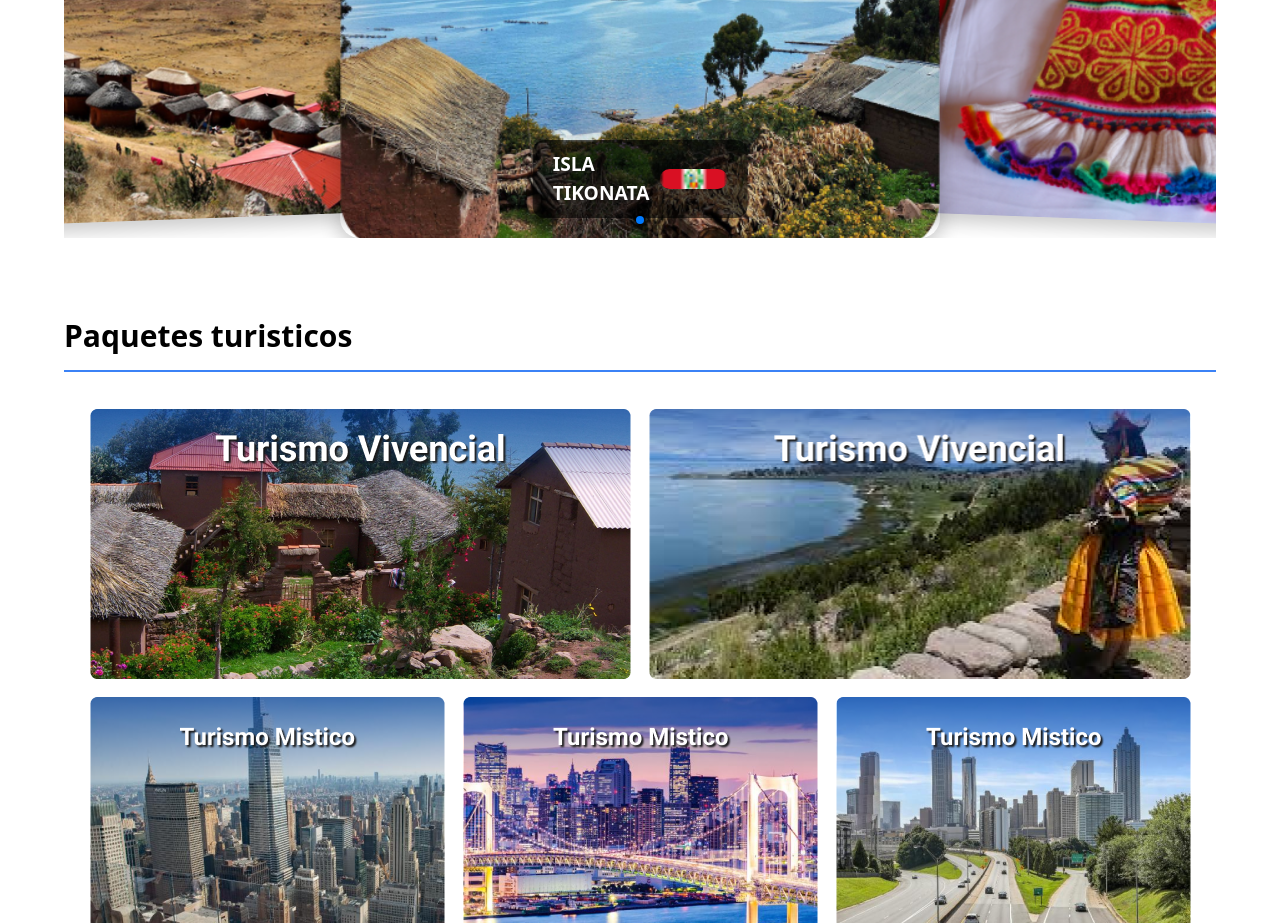
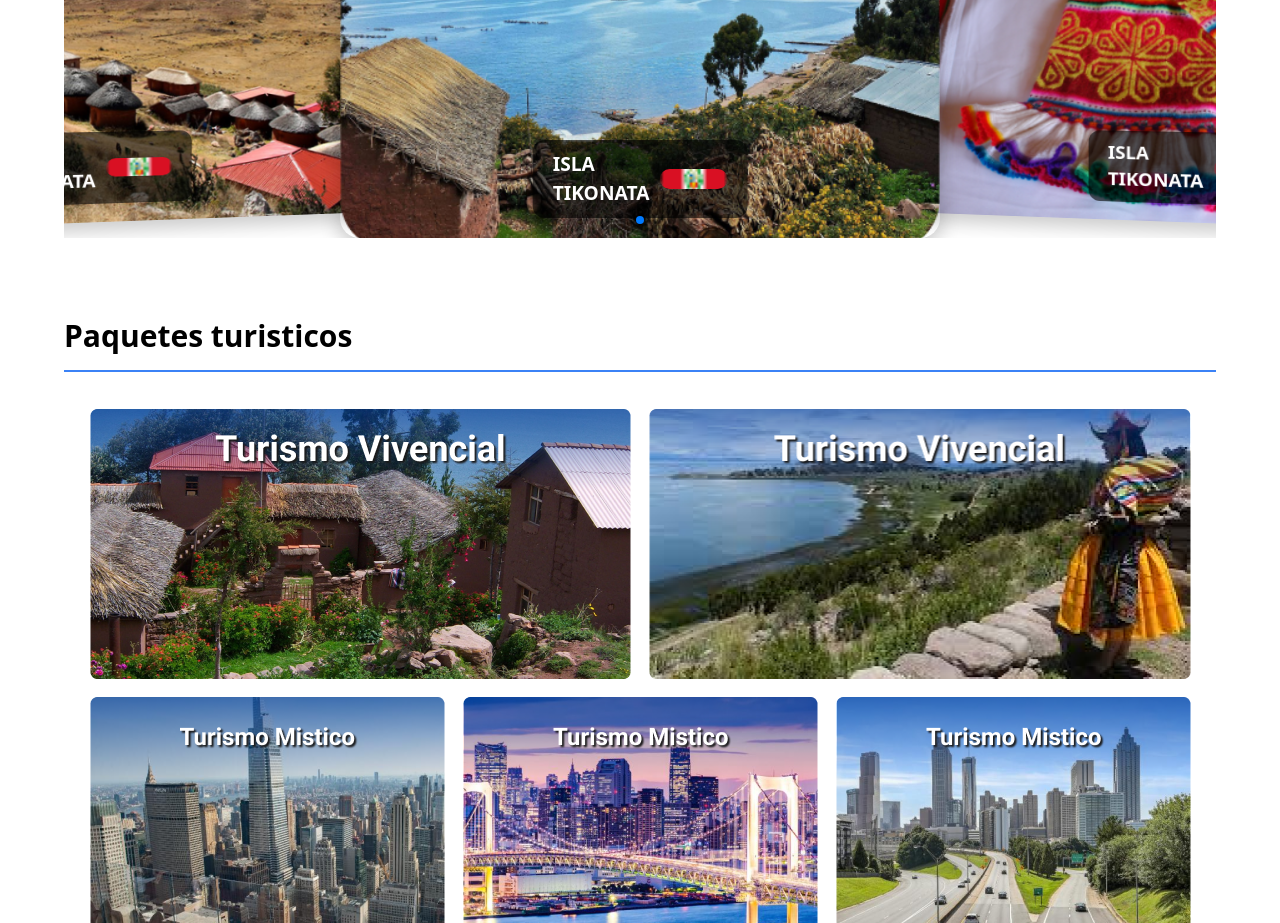
Before and after one commit to Samuel-910/capachica-app, an Angular app: page / in a window 1280 px wide. Shown: the part 940-1863 px from the top of the page. Built offline with nearby package versions, Linux system fonts and the light colour scheme; a web font is replaced by a local one.

Commit message:
Proyecto

```diff
--- a/src/app/app.component.html
+++ b/src/app/app.component.html
@@ -32,10 +32,12 @@
   >
     <swiper-slide>
       <img src="img/Slide Item — 1.png" alt="Slide 1">
+      <div class="slide-label">ISLA TIKONATA <img src="img/Peru.png" alt="Peru"></div>
     </swiper-slide>
 
     <swiper-slide>
       <img src="img/Slide Item — 2.png" alt="Slide 2">
+      <div class="slide-label">ISLA TIKONATA <img src="img/Peru.png" alt="Peru"></div>
     </swiper-slide>
 
     <swiper-slide>
@@ -45,10 +47,12 @@
 
     <swiper-slide>
       <img src="img/Slide Item — 4.png" alt="Slide 4">
+      <div class="slide-label">ISLA TIKONATA <img src="img/Peru.png" alt="Peru"></div>
     </swiper-slide>
 
     <swiper-slide>
       <img src="img/Slide Item — 5.png" alt="Slide 5">
+      <div class="slide-label">ISLA TIKONATA <img src="img/Peru.png" alt="Peru"></div>
     </swiper-slide>
   </swiper-container>
 </div>
```
